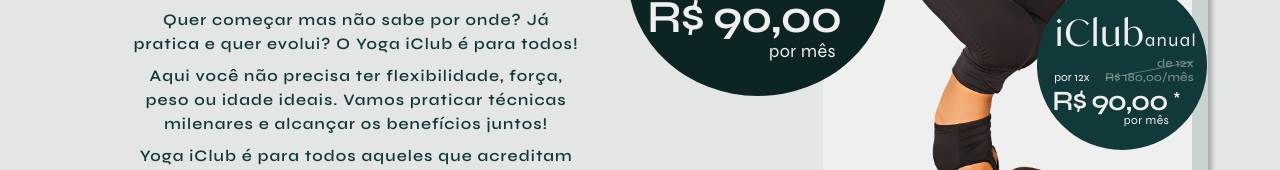
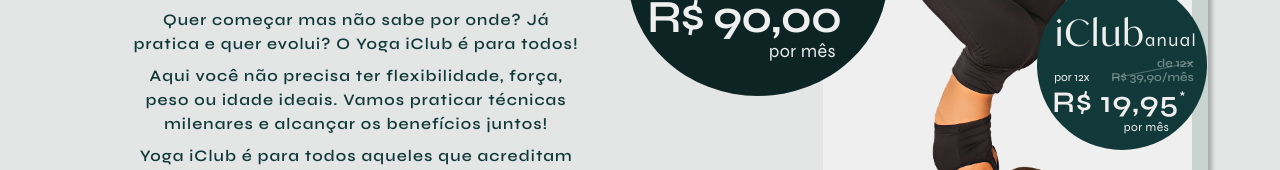
Before and after one commit to brenolg/Yoga-LandingPage-React-Vite, a React (Vite) app: page / in a window 1280 px wide. Shown: the part 440-610 px from the top of the page. Built offline with nearby package versions, Linux system fonts and the light colour scheme.

Commit message:
alteração preço tag anual

```diff
--- a/src/components/Hero/DiscountNormal.jsx
+++ b/src/components/Hero/DiscountNormal.jsx
@@ -23,12 +23,12 @@
           <div className="lineContainerPro">
             <img src={line} alt="line" className="proLine" />
             <span>de 12x</span>
-            <span>R$ 180,00/mês</span>
+            <span>R$ 39,90/mês</span>
 
           </div>
         </div>
         <span className="proPrice">
-          <span>R$ 90,00</span>
+          <span>R$ 19,95</span>
           <span className="proMonth">por mês</span>
 
           <spa className="asterisk ">*</spa>
--- a/src/components/Hero/DiscountNormalStyles.jsx
+++ b/src/components/Hero/DiscountNormalStyles.jsx
@@ -20,7 +20,7 @@
   font-weight: 500;
   letter-spacing: 0.45px;
   padding-right: 10px;
-  margin-top: -5px;
+  margin-top: 0px;
 }
 
 .proLine {
@@ -65,15 +65,15 @@
 
 .proPrice {
   color: var(--C1, #EFEFEF);
-  text-align: left;
+  text-align: center;
   font-family: syne;
   display: flex;
   flex-direction: column;
-  font-size: 28px;
+  font-size: 30px;
   font-style: normal;
   font-weight: 600;
   width: 90%;
-  letter-spacing: -1px;
+  letter-spacing: 1px;
   position: relative;
   padding-left: 3px;
 }
@@ -81,8 +81,8 @@
 .asterisk{
   position: absolute;
   top: 5px;
-  right: 0px;
-  font-size: 15px;
+  right: -7px;
+  font-size: 12px;
 }
 
 .porDoze {
```
